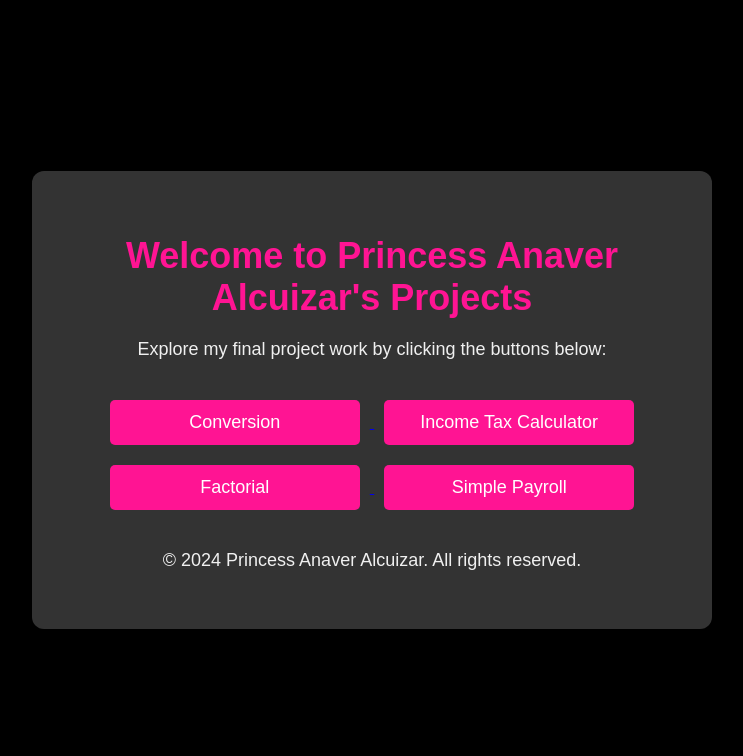
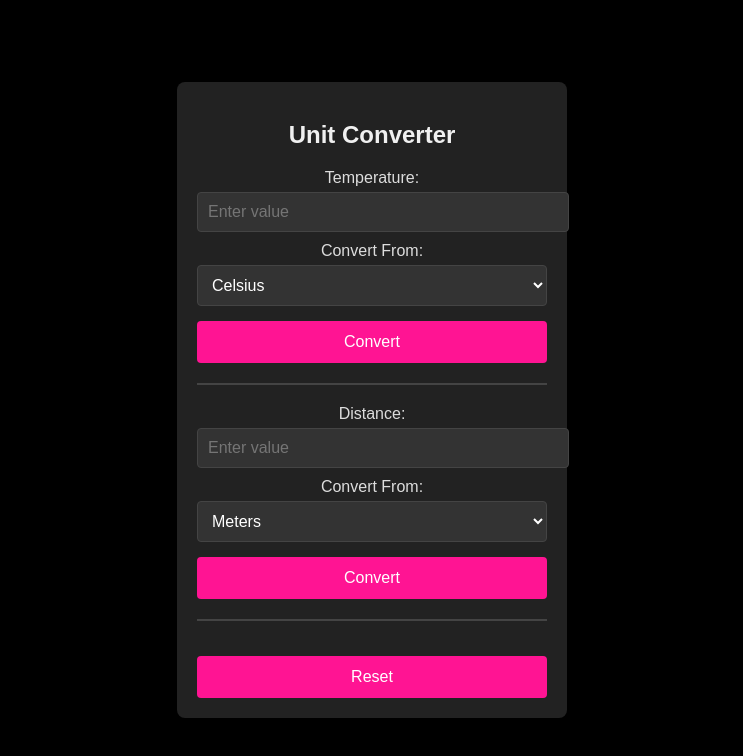
Before and after one commit to Anaveralky/ITC, a plain HTML site: page index.html in a window 1280 px wide. Shown: the whole page, without its empty margins (268-1011 px from the left). Drawn offline with Linux system fonts and the light colour scheme.

Commit message:
Update index.html

```diff
--- a/index.html
+++ b/index.html
@@ -3,7 +3,7 @@
 <head>
     <meta charset="UTF-8">
     <meta name="viewport" content="width=device-width, initial-scale=1.0">
-    <title>Welcome to Princess Anaver Alcuizar's Projects</title>
+    <title>Unit Converter</title>
     <style>
         /* Global Styles */
         body {
@@ -20,81 +20,184 @@
         }
 
         .container {
-            background-color: #333;
-            padding: 40px;
-            border-radius: 12px;
+            background-color: #222;
+            padding: 20px;
+            border-radius: 8px;
+            box-shadow: 0 0 15px rgba(0, 0, 0, 0.5);
+            width: 350px;
             text-align: center;
-            box-shadow: 0 0 15px rgba(0, 0, 0, 0.5);
-            width: 80%;
-            max-width: 600px;
         }
 
-        h1 {
-            font-size: 36px;
-            color: #FF1493; /* Pink color for the title */
+        h2 {
             margin-bottom: 20px;
+            font-size: 24px;
+            color: #f0f0f0;
         }
 
-        p {
-            font-size: 18px;
-            color: #f0f0f0;
+        label {
+            display: block;
             margin-top: 10px;
+            font-size: 16px;
+            color: #ddd;
         }
 
-        .btn-container {
-            margin-top: 30px;
+        input, select {
+            width: 100%;
+            padding: 10px;
+            margin-top: 5px;
+            font-size: 16px;
+            border: 1px solid #444;
+            background-color: #333;
+            color: #fff;
+            border-radius: 4px;
         }
 
-        .btn {
-            padding: 12px 20px;
+        button {
+            padding: 12px;
+            margin-top: 15px;
             background-color: #FF1493; /* Pink color */
             color: white;
             border: none;
             cursor: pointer;
-            font-size: 18px;
-            border-radius: 5px;
-            margin: 10px;
-            width: 250px;
+            font-size: 16px;
+            width: 100%;
+            border-radius: 4px;
             transition: background-color 0.3s ease;
         }
 
-        .btn:hover {
+        button:hover {
             background-color: #FF66B2; /* Darker pink on hover */
         }
 
-        .footer {
-            margin-top: 30px;
-            font-size: 14px;
-            color: #bbb;
+        .result {
+            margin-top: 20px;
+            font-weight: bold;
+            font-size: 18px;
+            color: #f0f0f0;
+        }
+
+        .result p {
+            margin: 0;
+        }
+
+        .error {
+            color: #FF6347; /* Red color for error */
+            font-size: 16px;
         }
     </style>
 </head>
 <body>
 
     <div class="container">
-        <h1>Welcome to Princess Anaver Alcuizar's Projects</h1>
-        <p>Explore my final project work by clicking the buttons below:</p>
+        <h2>Unit Converter</h2>
 
-        <!-- Buttons for different projects -->
-        <div class="btn-container">
-            <a href="conversion.html">
-                <button class="btn">Conversion</button>
-            </a>
-            <a href="incometax.html">
-                <button class="btn">Income Tax Calculator</button>
-            </a>
-            <a href="factorial.html">
-                <button class="btn">Factorial</button>
-            </a>
-            <a href="payroll.html">
-                <button class="btn">Simple Payroll</button>
-            </a>
+        <!-- Temperature Conversion: Celsius to Fahrenheit / Fahrenheit to Celsius -->
+        <div>
+            <label for="tempInput">Temperature:</label>
+            <input type="number" id="tempInput" placeholder="Enter value" />
+
+            <label for="tempUnit">Convert From:</label>
+            <select id="tempUnit">
+                <option value="Celsius">Celsius</option>
+                <option value="Fahrenheit">Fahrenheit</option>
+            </select>
+
+            <button onclick="convertTemperature()">Convert</button>
+
+            <div id="tempResult" class="result"></div>
+            <div id="tempError" class="error"></div>
         </div>
 
-        <div class="footer">
-            <p>&copy; 2024 Princess Anaver Alcuizar. All rights reserved.</p>
+        <hr style="margin: 20px 0; border: 1px solid #444;">
+
+        <!-- Distance Conversion: Meters to Feet / Feet to Meters -->
+        <div>
+            <label for="distanceInput">Distance:</label>
+            <input type="number" id="distanceInput" placeholder="Enter value" />
+
+            <label for="distanceUnit">Convert From:</label>
+            <select id="distanceUnit">
+                <option value="Meters">Meters</option>
+                <option value="Feet">Feet</option>
+            </select>
+
+            <button onclick="convertDistance()">Convert</button>
+
+            <div id="distanceResult" class="result"></div>
+            <div id="distanceError" class="error"></div>
         </div>
+
+        <hr style="margin: 20px 0; border: 1px solid #444;">
+
+        <!-- Reset Button -->
+        <button onclick="resetInputs()">Reset</button>
     </div>
+
+    <script>
+        // Temperature conversion function
+        function convertTemperature() {
+            let value = parseFloat(document.getElementById('tempInput').value);
+            let unit = document.getElementById('tempUnit').value;
+            let resultText = '';
+            let errorText = '';
+
+            if (isNaN(value)) {
+                errorText = 'Please enter a valid number for temperature.';
+                document.getElementById('tempError').innerText = errorText;
+                document.getElementById('tempResult').innerHTML = '';
+                return;
+            }
+
+            if (unit === 'Celsius') {
+                let fahrenheit = (value * 9/5) + 32;
+                resultText = `${value} °C = ${fahrenheit.toFixed(2)} °F`;
+            } else if (unit === 'Fahrenheit') {
+                let celsius = (value - 32) * 5/9;
+                resultText = `${value} °F = ${celsius.toFixed(2)} °C`;
+            }
+
+            document.getElementById('tempResult').innerHTML = resultText;
+            document.getElementById('tempError').innerText = ''; // Clear error message
+        }
+
+        // Distance conversion function
+        function convertDistance() {
+            let value = parseFloat(document.getElementById('distanceInput').value);
+            let unit = document.getElementById('distanceUnit').value;
+            let resultText = '';
+            let errorText = '';
+
+            if (isNaN(value)) {
+                errorText = 'Please enter a valid number for distance.';
+                document.getElementById('distanceError').innerText = errorText;
+                document.getElementById('distanceResult').innerHTML = '';
+                return;
+            }
+
+            if (unit === 'Meters') {
+                let feet = value * 3.28084;
+                resultText = `${value} M = ${feet.toFixed(2)} ft`;
+            } else if (unit === 'Feet') {
+                let meters = value / 3.28084;
+                resultText = `${value} ft = ${meters.toFixed(2)} M`;
+            }
+
+            document.getElementById('distanceResult').innerHTML = resultText;
+            document.getElementById('distanceError').innerText = ''; // Clear error message
+        }
+
+        // Reset the input fields and results
+        function resetInputs() {
+            document.getElementById('tempInput').value = '';
+            document.getElementById('distanceInput').value = '';
+            document.getElementById('tempResult').innerHTML = '';
+            document.getElementById('distanceResult').innerHTML = '';
+            document.getElementById('tempError').innerText = '';
+            document.getElementById('distanceError').innerText = '';
+            document.getElementById('tempUnit').value = 'Celsius';
+            document.getElementById('distanceUnit').value = 'Meters';
+        }
+    </script>
 
 </body>
 </html>
```
